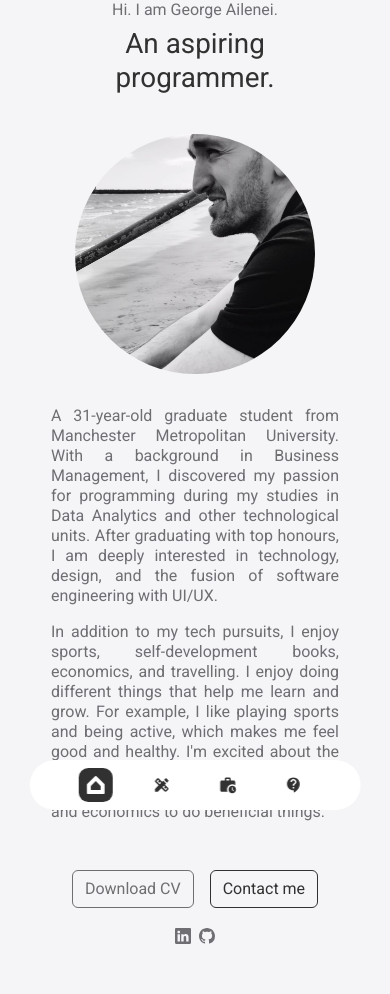
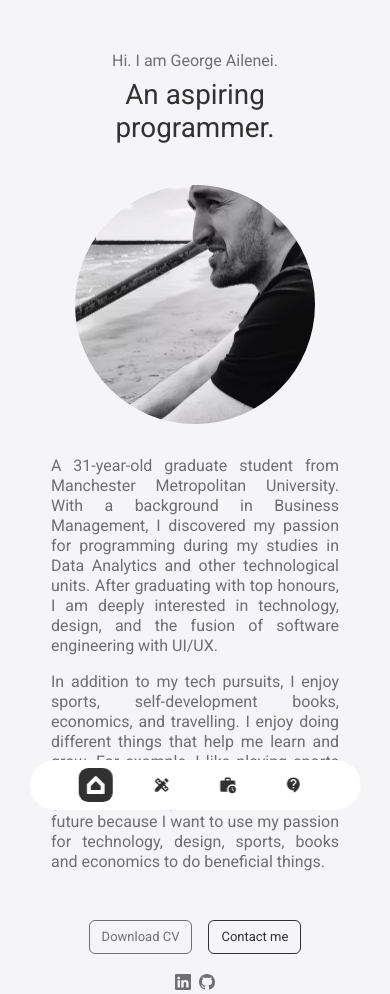
Before and after one commit to georgeailenei/portfolio_website, a React (Vite) app in the folder Portfolio/: page / in a window 390 px wide. Before the commit the page ends 948 px from the top, so only its background shows below. Built offline with nearby package versions, Linux system fonts and the light colour scheme.

Commit message:
header component done and responsive | might want to change the animation

```diff
--- a/Portfolio/src/components/header/header.css
+++ b/Portfolio/src/components/header/header.css
@@ -9,6 +9,7 @@ header {
   align-items: center;
   justify-content: center;
   text-align: center;
+  padding-top: 6vh;
 }
 
 .buttons {
@@ -35,7 +36,6 @@ p {
   margin-top: 2rem;
 }
 
-
 .about-text {
   margin-top: 2rem;
 }
@@ -55,4 +55,8 @@ p {
   header .container {
     width: var(--container-width-lg);
   }
+
+  .buttons a {
+    font-size: small;
+  }
 }
```
